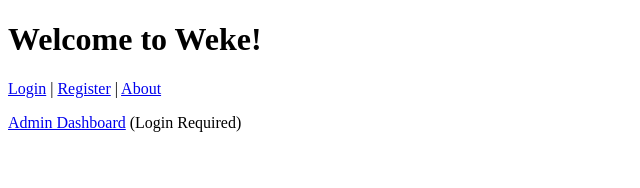
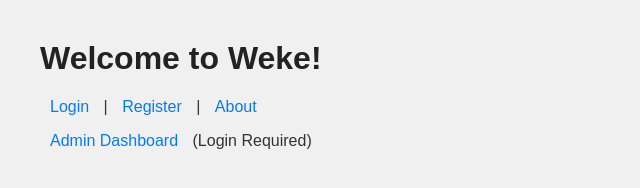
Before and after one commit to john254-spec/weke, a plain HTML site: page frontend/index.html in a window 1280 px wide. Shown: the whole page, without its empty margins (0-640 px from the left). Drawn offline with Linux system fonts and the light colour scheme.

Commit message:
Update index.html

```diff
--- a/frontend/index.html
+++ b/frontend/index.html
@@ -1,11 +1,36 @@
 <!DOCTYPE html>
-<html>
+<html lang="en">
 <head>
+  <meta charset="UTF-8" />
+  <meta name="viewport" content="width=device-width, initial-scale=1" />
   <title>Weke - Windows & Office Tools</title>
+  <style>
+    body {
+      font-family: Arial, sans-serif;
+      margin: 40px;
+      background-color: #f0f0f0;
+      color: #333;
+    }
+    a {
+      margin: 0 10px;
+      text-decoration: none;
+      color: #007bff;
+    }
+    a:hover {
+      text-decoration: underline;
+    }
+    h1 {
+      color: #222;
+    }
+  </style>
 </head>
 <body>
   <h1>Welcome to Weke!</h1>
-  <p><a href="login.html">Login</a> | <a href="register.html">Register</a> | <a href="about.html">About</a></p>
+  <p>
+    <a href="login.html">Login</a> |
+    <a href="register.html">Register</a> |
+    <a href="about.html">About</a>
+  </p>
   <p><a href="dashboard.html">Admin Dashboard</a> (Login Required)</p>
 </body>
 </html>
```
